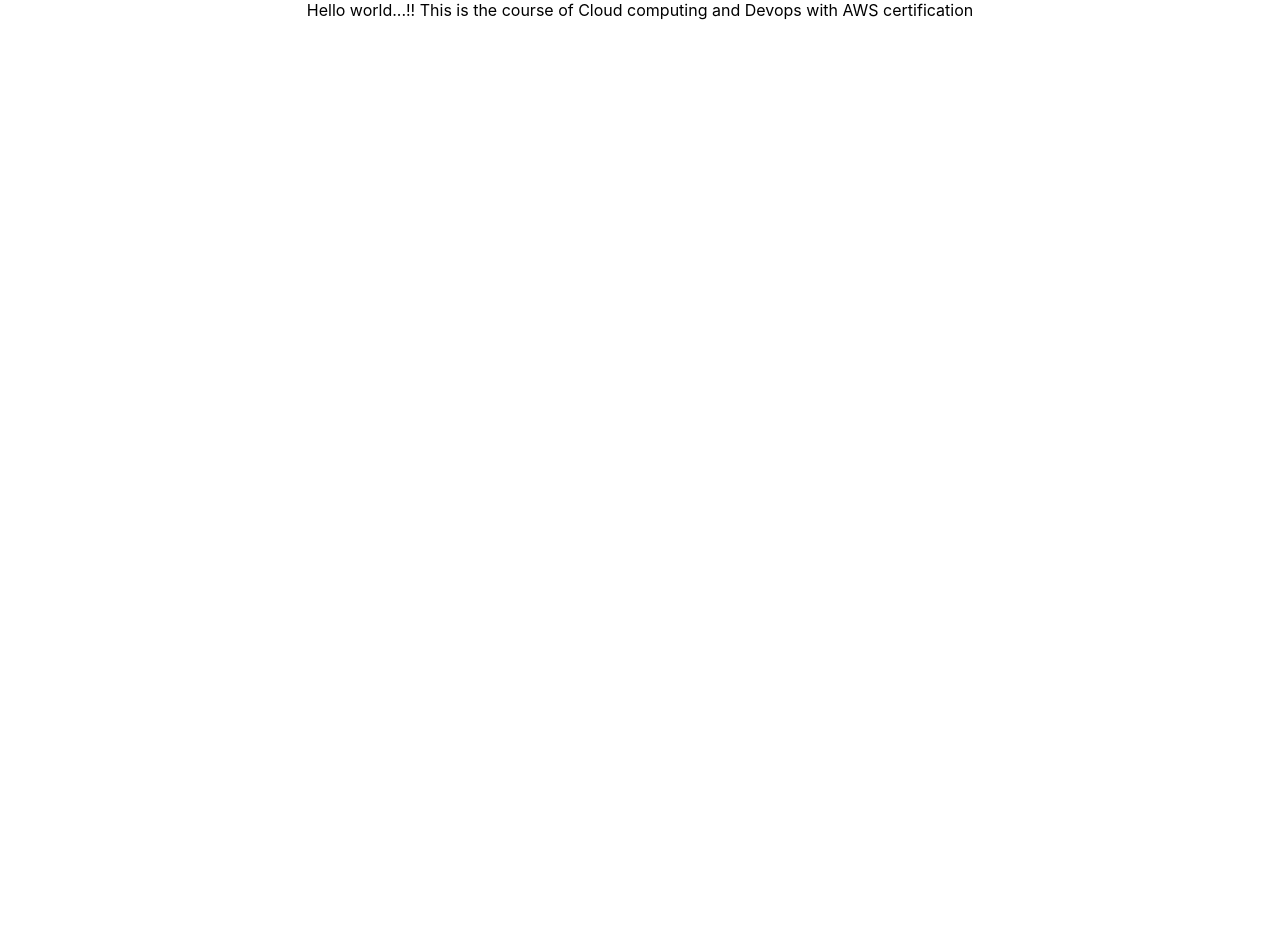
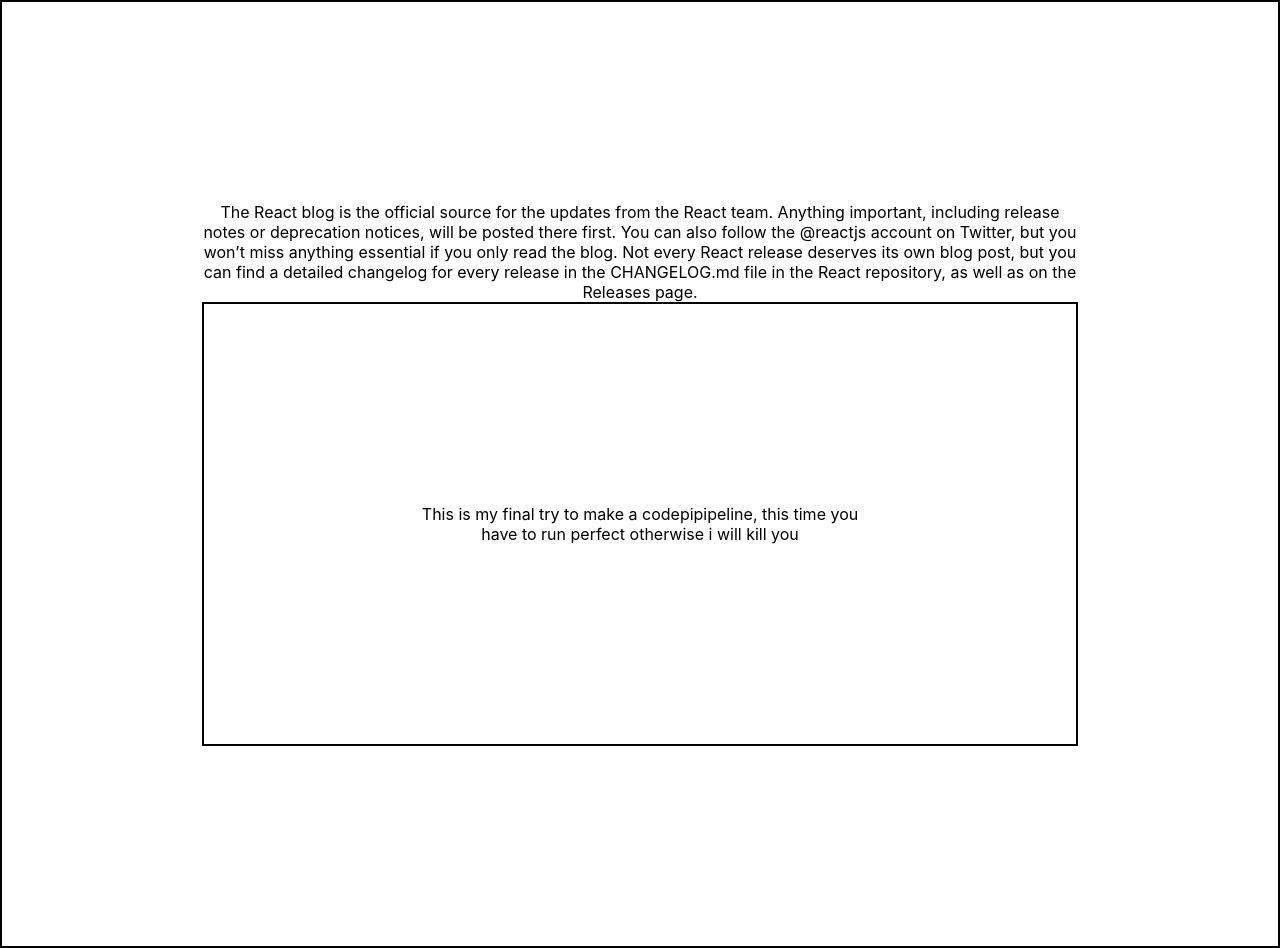
Before and after one commit to Bhavykothari/Node-basics, a React (Create React App) app in the folder frontend/: page / in a window 1280 px wide. Before the commit the page ends 800 px from the top, so only its background shows below. Built offline with nearby package versions, Linux system fonts and the light colour scheme.

Commit message:
again commit the message

```diff
--- a/frontend/package.json
+++ b/frontend/package.json
@@ -12,7 +12,7 @@
     "web-vitals": "^2.1.4"
   },
   "scripts": {
-    "start": "PORT=3001 react-scripts start",
+    "start": "react-scripts start",
     "build": "react-scripts build",
     "test": "react-scripts test",
     "eject": "react-scripts eject"
--- a/frontend/src/App.css
+++ b/frontend/src/App.css
@@ -1,5 +1,13 @@
 .App {
   text-align: center;
+  padding: 200px;
+  border: 2px solid black;
+}
+
+.app2 {
+  text-align: center;
+  padding: 200px;
+  border: 2px solid black;
 }
 
 .App-logo {
--- a/frontend/src/App.js
+++ b/frontend/src/App.js
@@ -3,9 +3,14 @@
 function App() {
   return (
     <div className="App">
-     Hello world...!!
-     This is the course of Cloud computing and
-     Devops with AWS certification
+    The React blog is the official source for the updates from the React team. Anything important, including release notes or deprecation notices, will be posted there first.
+You can also follow the @reactjs account on Twitter, but you won’t miss anything essential if you only read the blog.
+Not every React release deserves its own blog post, but you can find a detailed changelog for every release in the CHANGELOG.md file in the React repository, as well as on the Releases page.
+
+
+ <div className='app2'>
+  This is my final try to make a codepipipeline, this time you have to run perfect otherwise i will kill you
+ </div>
     </div>
   );
 }
```
Also changed, not shown: 12 other files (tests, documents, lock files or other folders).
